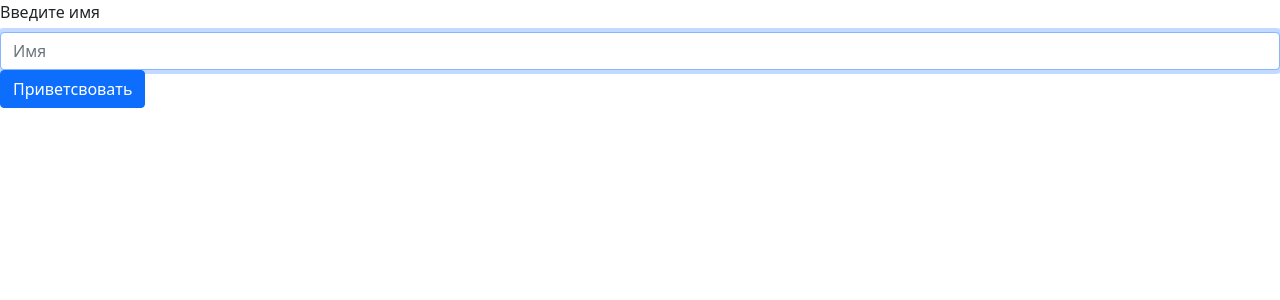
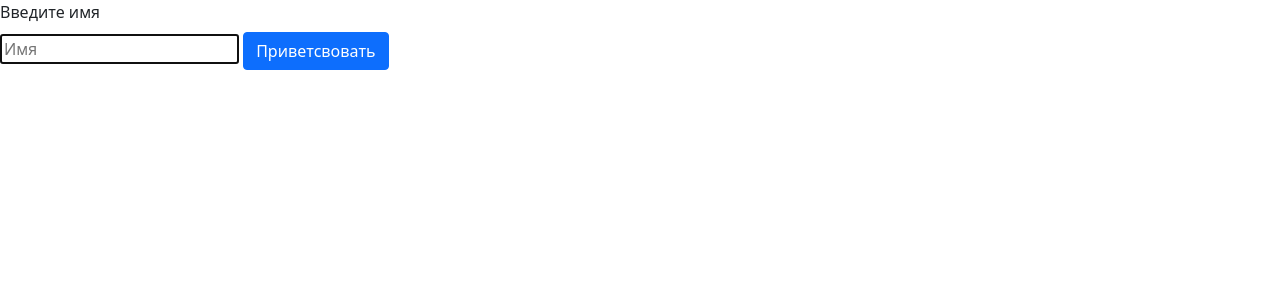
Before and after one commit to alexamerz/hello, a Flask app: page / in a window 1280 px wide. Shown: the top 300 px of the page. Run offline with Flask 3, Linux system fonts and the light colour scheme.

Commit message:
Sat, Oct 28, 2023, 6:27 PM +07:00

```diff
--- a/templates/index.html
+++ b/templates/index.html
@@ -10,7 +10,7 @@
     <div class="mb-3">
     <label class="form-label" for="nameInput">Введите имя</label>
     <br>
-    <input type = "text" name ="name" class="form-control" autocomplete="off"
+    <input type = "text" name ="name" autocomplete="off"
     autofocus placeholder="Имя" id="nameInput">
     <button type = "submit" class="btn btn-primary">Приветсвовать</button>
     </div>
```
